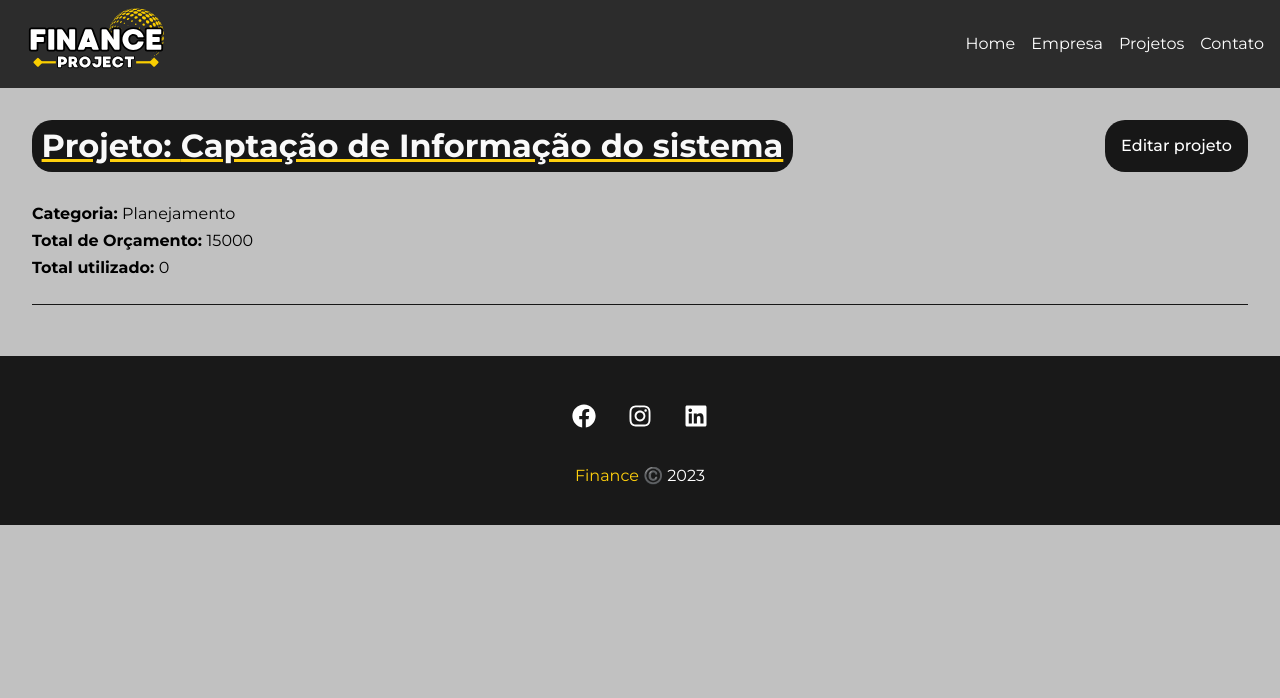
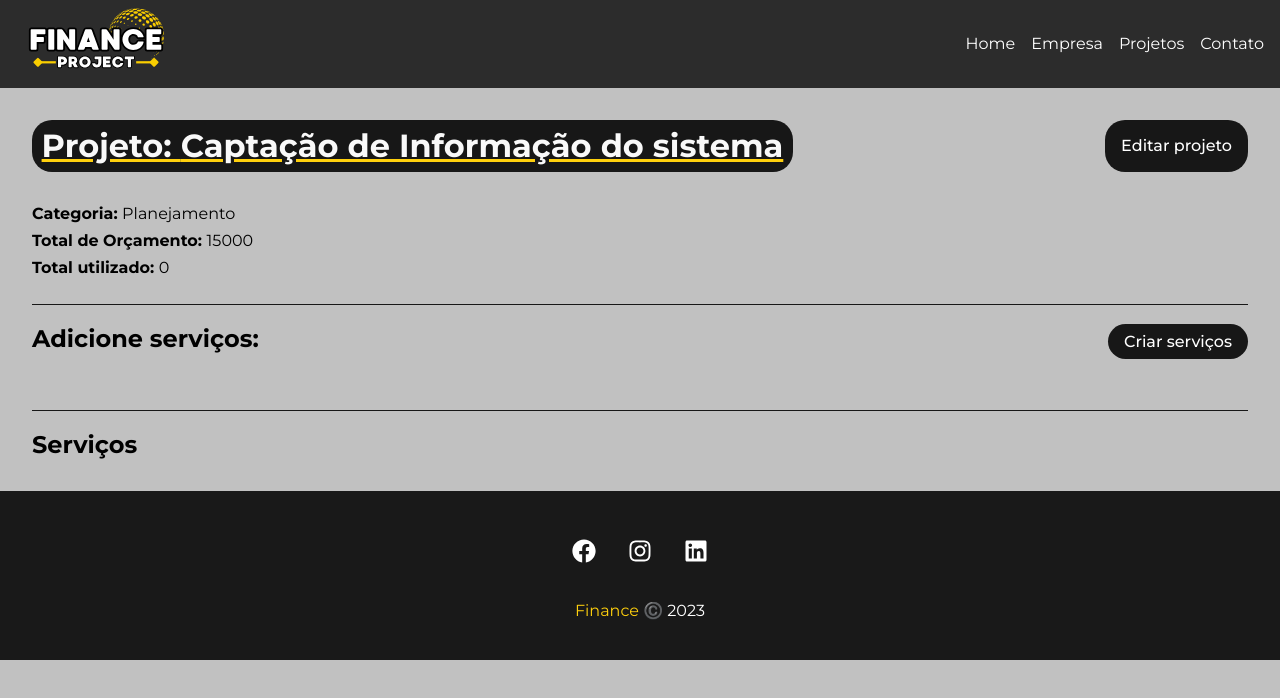
Before and after one commit to GSBarros17/pagina-react, a React (Create React App) app: page /Project/1 in a window 1280 px wide. Shown: the top 698 px of the page. Built offline with nearby package versions, Linux system fonts and the light colour scheme; data requests are answered from the project's data file; the HTML template or start-up script is replaced by a standard one.

Commit message:
dev área de serviços

```diff
--- a/src/components/pages/Project.js
+++ b/src/components/pages/Project.js
@@ -10,6 +10,7 @@ export default function Project(){
     const {id} = useParams()
     const [project, setProject] = useState()
     const [showProjectForm, setShowProjectForm] = useState(false)
+    const [showServiceForm, setShowServiceForm] = useState(false)
     const [message, setMessage] = useState()
     const [type, setType] = useState()
 
@@ -33,6 +34,10 @@ export default function Project(){
 
     function toggleProjectForm(){
         setShowProjectForm(!showProjectForm)
+    }
+
+    function toggleServiceForm(){
+        setShowServiceForm(!showServiceForm)
     }
 
     function editPost(project){
@@ -97,6 +102,17 @@ export default function Project(){
                         )}
                     </div>
                 </div>
+                <div className={styles.serviceFormContainer}>
+                    <h2>Adicione serviços:</h2>
+                    <button className={styles.btn} onClick={toggleServiceForm}>
+                        {!showServiceForm ? "Criar serviços" : "Fechar"}
+                    </button>
+                    <div className={styles.projectInfo}>
+                        {showServiceForm && <div>form do serviço</div>}
+                    </div>
+                </div>
+                <h2>Serviços</h2>
+
             </div>
             : (<Loading />)}
         </>
```
